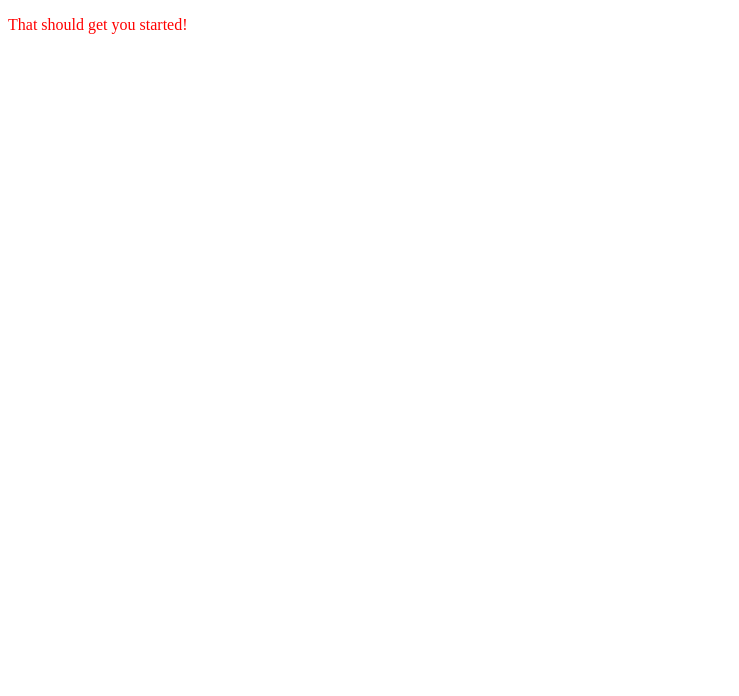
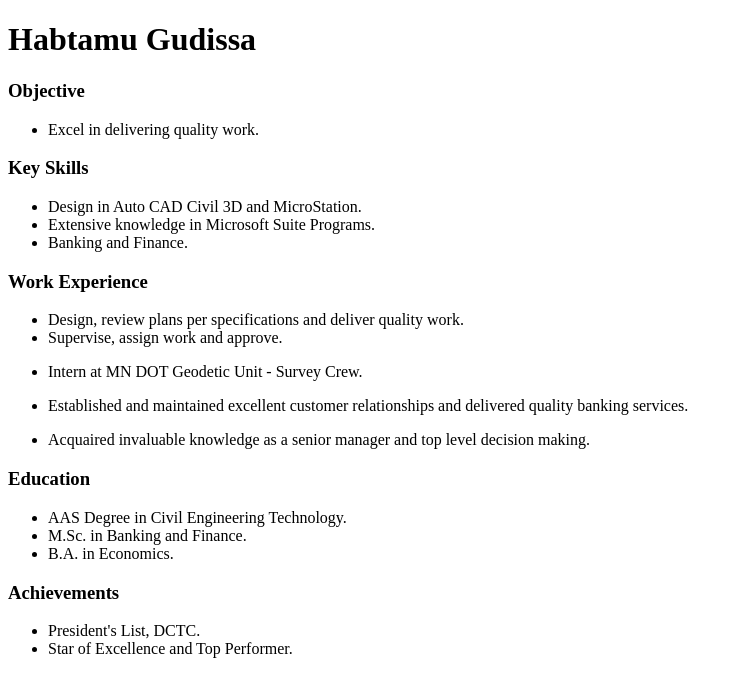
Before and after one commit to habtamugd/hdg.github.io, a plain HTML site: page index.html in a window 1280 px wide. Shown: the whole page, without its empty margins (0-739 px from the left). Drawn offline with Linux system fonts and the light colour scheme.

Commit message:
Updated resume.

```diff
--- a/index.html
+++ b/index.html
@@ -1,11 +1,49 @@
 <!DOCTYPE html>
 <html>
   <head>
-    <title>Habtamu Gudissa</title>
+    <h1>Habtamu Gudissa</h1>
     <link rel="stylesheet" href="style.css"/>
   </head>
+  <h3>Objective</h3>
+  <ul>
+    <li>Excel in delivering quality work.</li>
+  </ul>
+  <h3>Key Skills</h3>
+  <ul>
+    <li>Design in Auto CAD Civil 3D and MicroStation.</li>
+    <li>Extensive knowledge in Microsoft Suite Programs.</li>
+    <li>Banking and Finance.</li>
+  </ul>
+  <h3>Work Experience</h3>
+    <title>Senior Technician, 08/2011 - 04/2017.</title>
+  <ul>
+    <li>Design, review plans per specifications and deliver quality work.</li>
+    <li>Supervise, assign work and approve.</li>
+  </ul>
+    <title>Internship, 06/2010 - 07/2010.</title>
+  <ul>
+    <li>Intern at MN DOT Geodetic Unit - Survey Crew.</li>
+  </ul>
+   <title>Senior Banker, 05/2006 - 08/2011.</title>
+  <ul>
+    <li>Established and maintained excellent customer relationships and
+        delivered quality banking services.</li>
+  </ul>
+   <title>Senior Level Management Positions, 01/2000 - 11/2005.</title>
+  <ul>
+    <li>Acquaired invaluable knowledge as a senior manager and top level
+        decision making.</li>
+  </ul>
+  <h3>Education</h3>
+  <ul>
+    <li>AAS Degree in Civil Engineering Technology.</li>
+    <li>M.Sc. in Banking and Finance.</li>
+    <li>B.A. in Economics.</li>
+  </ul>
+  <h3>Achievements</h3>
+  <ul>
+    <li>President's List, DCTC.</li>
+    <li>Star of Excellence and Top Performer.</li>
+  </ul>
 
-  <body>
-    <p>That should get you started!</P>
-  </body>
 </html>
```
